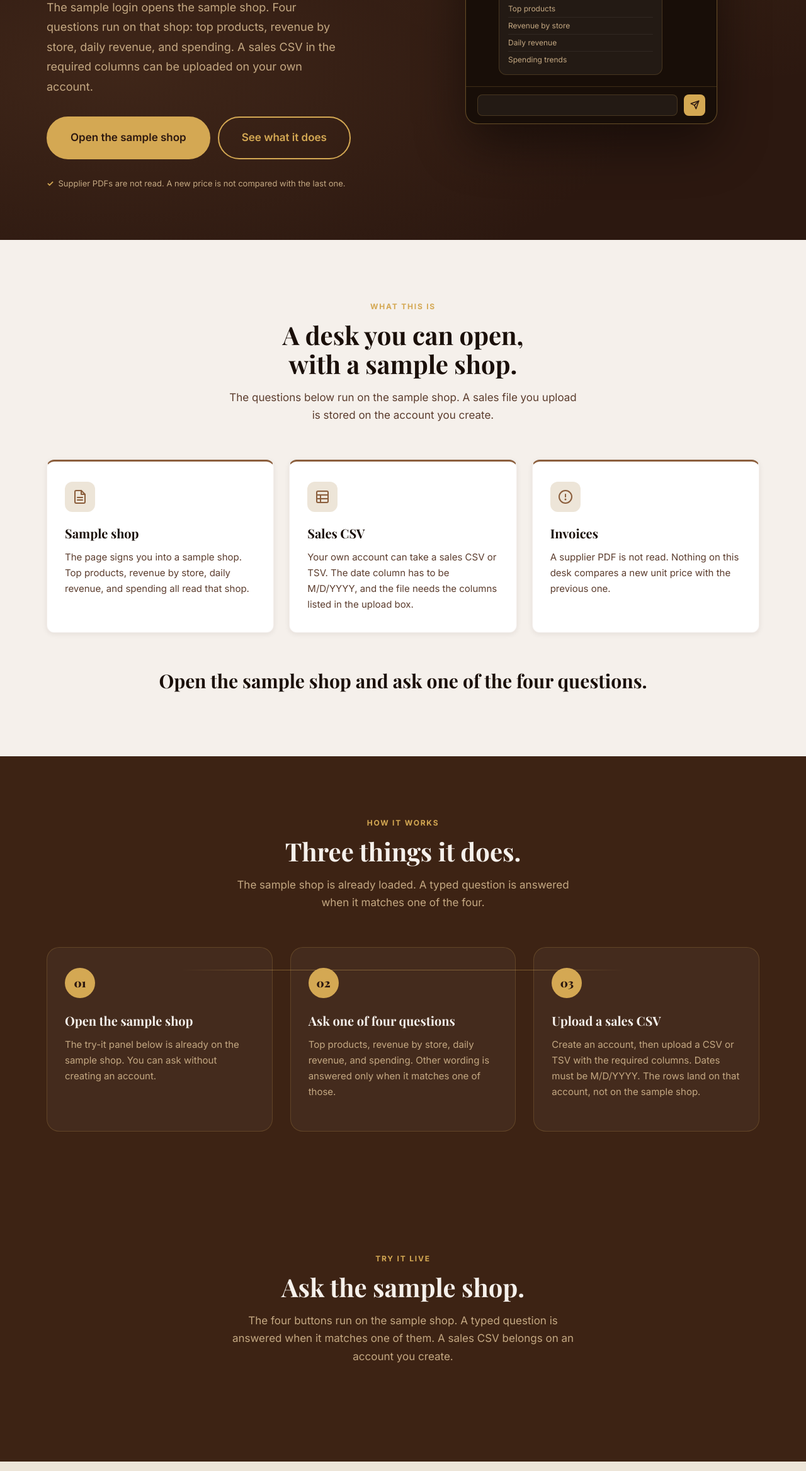
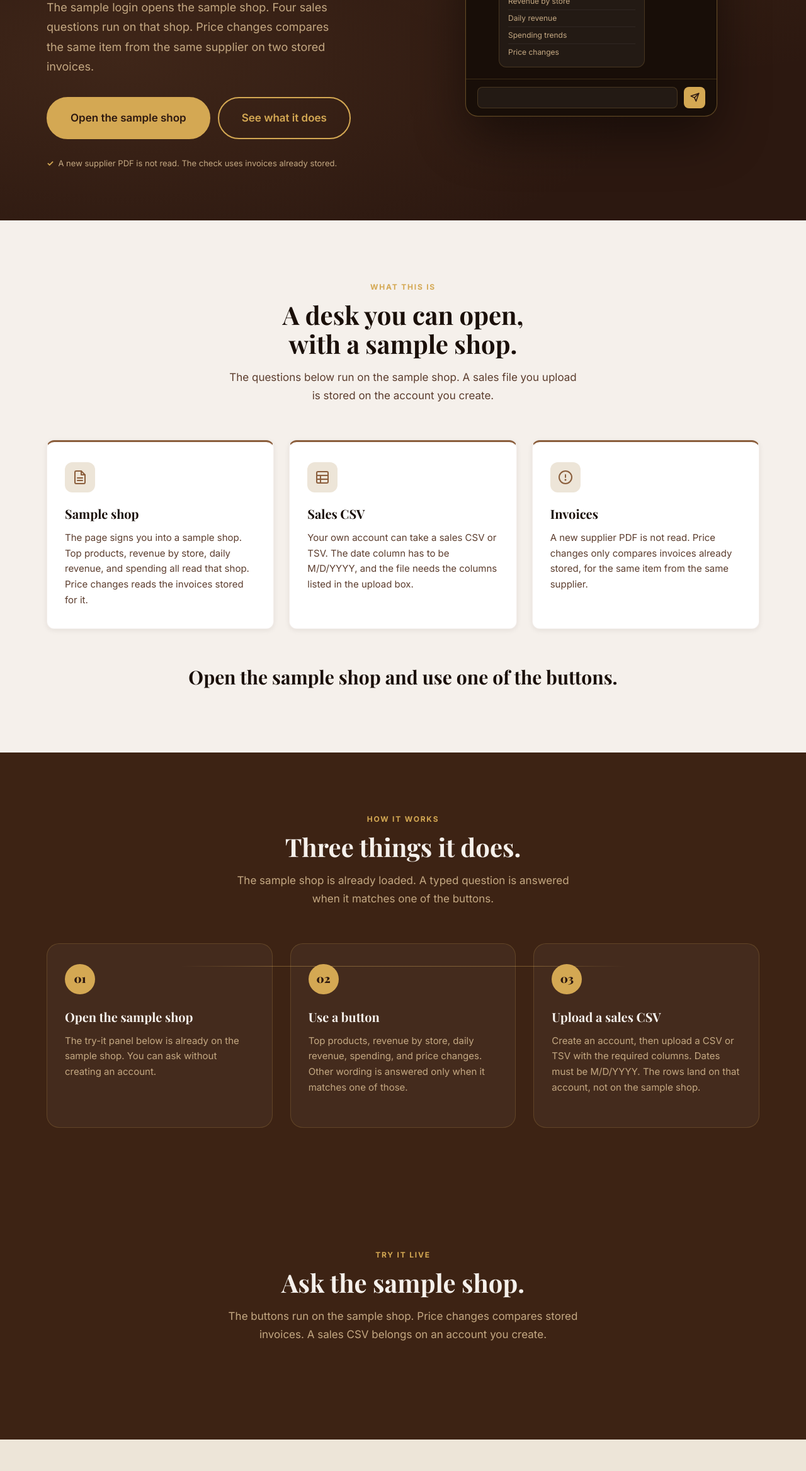
Before and after one commit to SanthoshKoramutla/BrewIQ, a plain HTML site: page index.html in a window 1280 px wide. Shown: the part 464-2800 px from the top of the page at 63% size. Drawn offline with nearby package versions, Linux system fonts and the light colour scheme; no server answers; a script that the page names is missing.

Commit message:
Add a price-change check to the sample desk.
It compares the same item from the same supplier on two stored invoices and shows the earlier price, the later price, and the difference.

Co-authored-by: Cursor <cursoragent@cursor.com>

```diff
--- a/index.html
+++ b/index.html
@@ -3,13 +3,13 @@
 <head>
   <meta charset="UTF-8">
   <meta name="viewport" content="width=device-width, initial-scale=1.0">
-  <meta name="description" content="BrewIQ is a sample coffee-shop desk. Open the sample shop, ask four sales questions, or upload a sales CSV on your own account.">
+  <meta name="description" content="BrewIQ is a sample coffee-shop desk. Open the sample shop, ask four sales questions, or check whether the same supplier item changed price.">
   <title>BrewIQ — a sample coffee-shop desk | by Dhinova AI</title>
   <!-- Open Graph (also read by X) -->
   <meta property="og:type"         content="website" />
   <meta property="og:url"          content="https://brew.dhinovaai.com/" />
   <meta property="og:title"        content="BrewIQ — a sample coffee-shop desk" />
-  <meta property="og:description"  content="Open the sample shop and ask four sales questions. A sales CSV can be uploaded on your own account. Supplier PDFs are not read." />
+  <meta property="og:description"  content="Open the sample shop and ask four sales questions, or check a supplier price change. A new PDF is not read." />
   <meta property="og:image"        content="https://brew.dhinovaai.com/og-image.png" />
   <meta property="og:image:width"  content="1200" />
   <meta property="og:image:height" content="628" />
@@ -17,7 +17,7 @@
   <meta name="twitter:card"        content="summary_large_image" />
   <meta name="twitter:site"        content="@dhinovaai" />
   <meta name="twitter:title"       content="BrewIQ — a sample coffee-shop desk" />
-  <meta name="twitter:description" content="Open the sample shop and ask four sales questions. A sales CSV can be uploaded on your own account. Supplier PDFs are not read." />
+  <meta name="twitter:description" content="Open the sample shop and ask four sales questions, or check a supplier price change. A new PDF is not read." />
   <meta name="twitter:image"       content="https://brew.dhinovaai.com/og-image.png" />
   <link rel="preconnect" href="https://fonts.googleapis.com">
   <link rel="preconnect" href="https://fonts.gstatic.com" crossorigin>
@@ -1051,15 +1051,14 @@
           <span class="gold">desk.</span>
         </h1>
         <p class="hero-subtitle">
-          The sample login opens the sample shop. Four questions run on that shop:
-          top products, revenue by store, daily revenue, and spending.
-          A sales CSV in the required columns can be uploaded on your own account.
+          The sample login opens the sample shop. Four sales questions run on that shop.
+          Price changes compares the same item from the same supplier on two stored invoices.
         </p>
         <div class="hero-ctas">
           <a href="#try-it-live" class="btn btn-gold btn-lg">Open the sample shop</a>
           <a href="#how-it-works" class="btn btn-outline btn-lg">See what it does</a>
         </div>
-        <p class="hero-proof">Supplier PDFs are not read. A new price is not compared with the last one.</p>
+        <p class="hero-proof">A new supplier PDF is not read. The check uses invoices already stored.</p>
       </div>
 
       <!-- Chat widget -->
@@ -1078,12 +1077,13 @@
             <div class="msg bot">
               <div class="avatar">IQ</div>
               <div class="bubble">
-                The sample shop answers these four:
+                The sample shop answers these:
                 <ul class="product-list">
                   <li><span>Top products</span></li>
                   <li><span>Revenue by store</span></li>
                   <li><span>Daily revenue</span></li>
                   <li><span>Spending trends</span></li>
+                  <li><span>Price changes</span></li>
                 </ul>
               </div>
             </div>
@@ -1127,7 +1127,7 @@
           </svg>
         </div>
         <h3>Sample shop</h3>
-        <p>The page signs you into a sample shop. Top products, revenue by store, daily revenue, and spending all read that shop.</p>
+        <p>The page signs you into a sample shop. Top products, revenue by store, daily revenue, and spending all read that shop. Price changes reads the invoices stored for it.</p>
       </div>
 
       <div class="problem-card fade-up">
@@ -1152,11 +1152,11 @@
           </svg>
         </div>
         <h3>Invoices</h3>
-        <p>A supplier PDF is not read. Nothing on this desk compares a new unit price with the previous one.</p>
-      </div>
-    </div>
-
-    <p class="problem-bridge fade-up">Open the sample shop and ask one of the four questions.</p>
+        <p>A new supplier PDF is not read. Price changes only compares invoices already stored, for the same item from the same supplier.</p>
+      </div>
+    </div>
+
+    <p class="problem-bridge fade-up">Open the sample shop and use one of the buttons.</p>
   </div>
 </section>
 
@@ -1169,7 +1169,7 @@
     <div class="section-header">
       <p class="section-label">How It Works</p>
       <h2 class="section-title">Three things it does.</h2>
-      <p class="section-subtitle">The sample shop is already loaded. A typed question is answered when it matches one of the four.</p>
+      <p class="section-subtitle">The sample shop is already loaded. A typed question is answered when it matches one of the buttons.</p>
     </div>
 
     <div class="steps-wrap">
@@ -1184,8 +1184,8 @@
 
         <div class="step-card fade-up">
           <div class="step-num">02</div>
-          <h3>Ask one of four questions</h3>
-          <p>Top products, revenue by store, daily revenue, and spending. Other wording is answered only when it matches one of those.</p>
+          <h3>Use a button</h3>
+          <p>Top products, revenue by store, daily revenue, spending, and price changes. Other wording is answered only when it matches one of those.</p>
         </div>
 
         <div class="step-card fade-up">
@@ -1208,7 +1208,7 @@
     <div class="section-header">
       <p class="section-label">Try It Live</p>
       <h2 class="section-title">Ask the sample shop.</h2>
-      <p class="section-subtitle">The four buttons run on the sample shop. A typed question is answered when it matches one of them. A sales CSV belongs on an account you create.</p>
+      <p class="section-subtitle">The buttons run on the sample shop. Price changes compares stored invoices. A sales CSV belongs on an account you create.</p>
     </div>
 
     <!-- Auth status bar (shown after login) -->
@@ -1220,7 +1220,7 @@
 
     <!-- Demo banner -->
     <div id="demo-banner">
-      <span>&#9889; <strong>You're on the sample shop.</strong> The four questions use this shop. A sales CSV goes on an account you create.</span>
+      <span>&#9889; <strong>You're on the sample shop.</strong> The buttons use this shop. A sales CSV goes on an account you create.</span>
       <button class="btn btn-gold btn-xs" id="demo-banner-signup">Sign up free &rarr;</button>
     </div>
 
@@ -1254,13 +1254,14 @@
       <!-- Panel B: Chat -->
       <div class="try-panel fade-up">
         <p class="try-panel-title">Ask a Question</p>
-        <p class="try-panel-sub">These four run on the sample shop. A typed question is answered only when it matches one of them.</p>
+        <p class="try-panel-sub">These run on the sample shop. A typed question is answered only when it matches one of them.</p>
 
         <div class="quick-btns">
           <button class="quick-btn" data-template="top_products">Top Products</button>
           <button class="quick-btn" data-template="revenue_by_store">Revenue by Store</button>
           <button class="quick-btn" data-template="daily_revenue">Daily Revenue</button>
           <button class="quick-btn" data-template="spending_trends">Spending Trends</button>
+          <button class="quick-btn" data-template="price_changes">Price Changes</button>
         </div>
 
         <div class="query-input-row">
@@ -1335,7 +1336,7 @@
     <div class="section-header">
       <p class="section-label">Features</p>
       <h2 class="section-title">What you can do here.</h2>
-      <p class="section-subtitle">Four sales questions, a sample shop, and a sales CSV on your own account.</p>
+      <p class="section-subtitle">Four sales questions, a price check on stored invoices, and a sales CSV on your own account.</p>
     </div>
 
     <div class="features-grid">
@@ -1345,8 +1346,8 @@
             <path d="M21 15a2 2 0 0 1-2 2H7l-4 4V5a2 2 0 0 1 2-2h14a2 2 0 0 1 2 2z"></path>
           </svg>
         </div>
-        <h3>Four questions</h3>
-        <p>Top products, revenue by store, daily revenue, and spending. A typed question is answered when the words match one of those.</p>
+        <h3>Listed questions</h3>
+        <p>Top products, revenue by store, daily revenue, spending, and price changes. A typed question is answered when the words match one of those.</p>
       </div>
 
       <div class="feat-card fade-up">
@@ -1379,7 +1380,7 @@
           </svg>
         </div>
         <h3>Sample shop</h3>
-        <p>The four buttons answer from the sample shop until you sign in with your own account.</p>
+        <p>The buttons answer from the sample shop until you sign in with your own account.</p>
       </div>
 
       <div class="feat-card fade-up">
@@ -1401,7 +1402,7 @@
           </svg>
         </div>
         <h3>Price changes</h3>
-        <p>Nothing here compares a new unit price with the last one, and nothing sends an alert when a supplier price moves.</p>
+        <p>The same item from the same supplier, on two stored invoices. It shows the earlier unit price, the later unit price, and the difference. It does not send an alert.</p>
       </div>
     </div>
   </div>
@@ -1415,7 +1416,7 @@
   <div class="container">
     <span class="badge badge-gold">Sample</span>
     <h2>This page is the sample desk.</h2>
-    <p>Open it and ask the four questions. There is no founding price, and no demo that connects a shop’s own till.</p>
+    <p>Open it and use the buttons. There is no founding price, and no demo that connects a shop’s own till.</p>
   </div>
 </section>
 
@@ -1427,7 +1428,7 @@
   <div class="container">
     <div class="cta-inner">
       <h2>Open the sample shop.</h2>
-      <p>Ask top products, revenue by store, daily revenue, or spending. Create an account only if you want to upload a sales CSV.</p>
+      <p>Ask the sales questions, or check price changes on stored invoices. Create an account only if you want to upload a sales CSV.</p>
       <a href="#try-it-live" class="btn btn-gold btn-lg">
         Go to the questions
         <svg width="17" height="17" viewBox="0 0 24 24" fill="none" stroke="currentColor" stroke-width="2.5" stroke-linecap="round" stroke-linejoin="round">
@@ -1456,7 +1457,7 @@
           <span>BrewIQ</span>
         </div>
         <p class="footer-sub">by Dhinova AI</p>
-        <p class="footer-desc">A sample coffee-shop desk. Four sales questions on the sample shop, and a sales CSV on your own account.</p>
+        <p class="footer-desc">A sample coffee-shop desk. Sales questions on the sample shop, a price check on stored invoices, and a sales CSV on your own account.</p>
       </div>
       <div>
         <p class="footer-col-title">Product</p>
@@ -1936,7 +1937,7 @@ document.addEventListener('DOMContentLoaded', () => {
         html += '</tbody></table>';
         html += `<p class="result-row-count">${data.row_count} row${data.row_count !== 1 ? 's' : ''}</p>`;
       } else {
-        html += '<p class="status-msg" style="margin-top:12px">No data found for this query.</p>';
+        html += `<p class="status-msg" style="margin-top:12px">${escHtml(data.key_takeaway || 'No data found for this query.')}</p>`;
       }
 
       queryResult.innerHTML = html;
```
